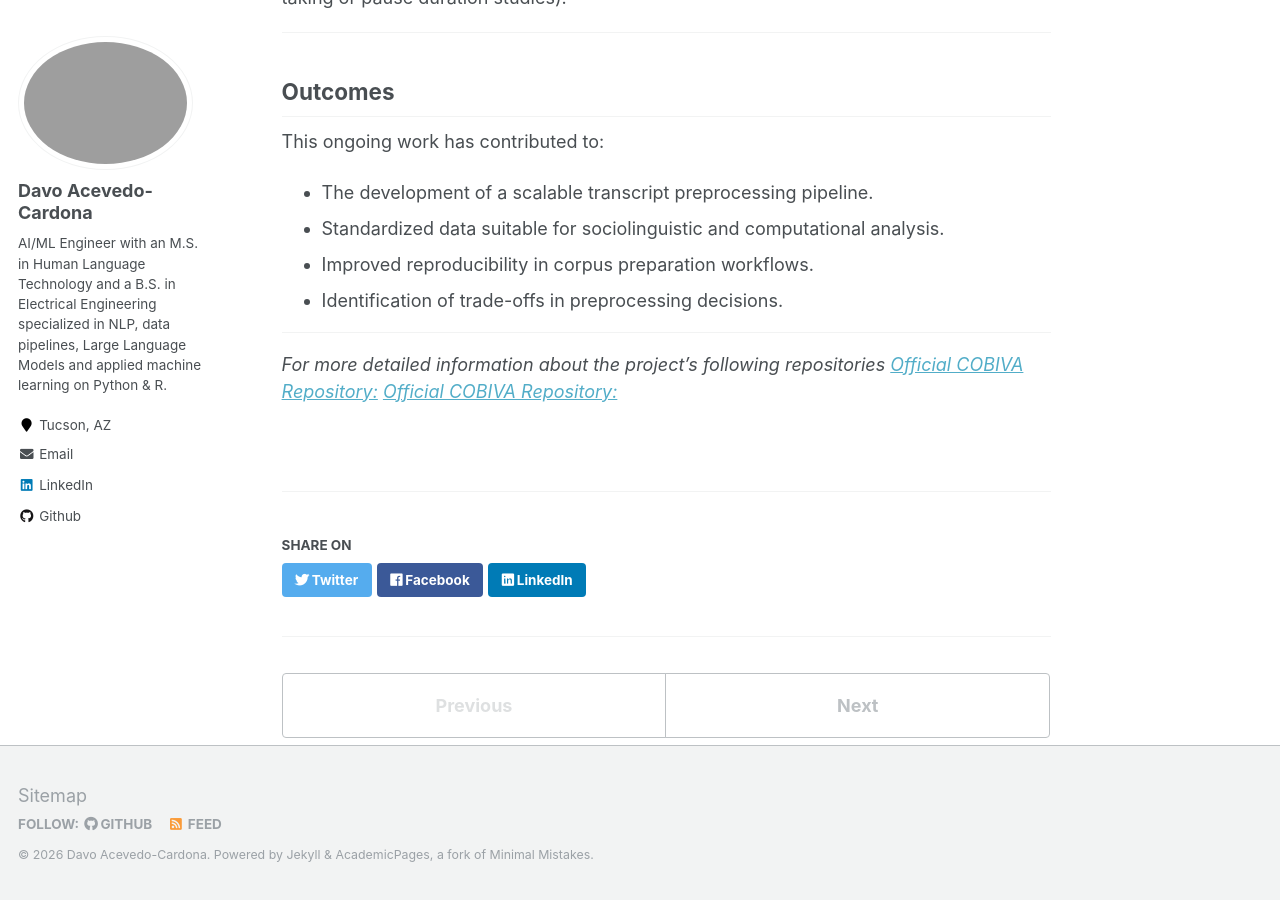
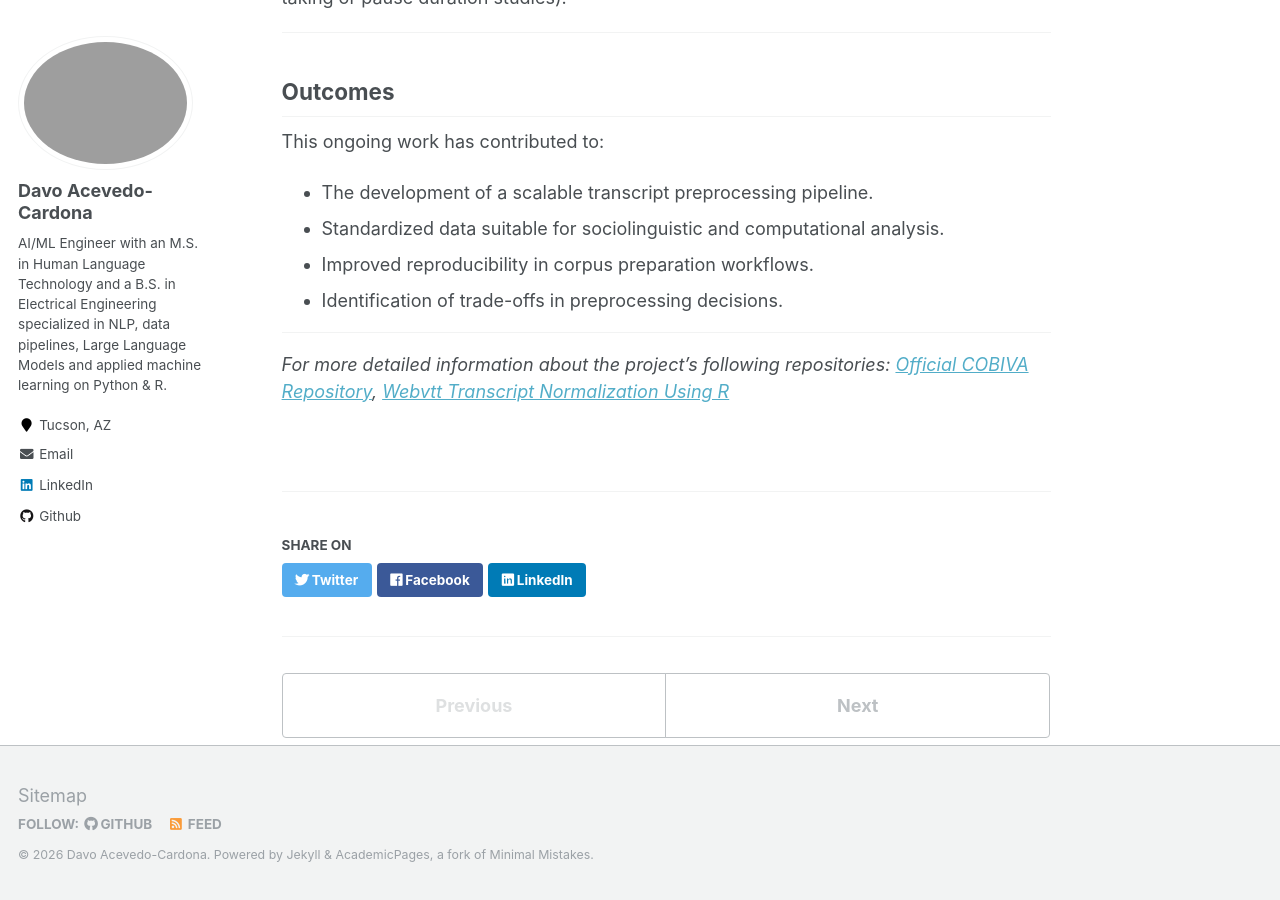
Before and after one commit to lldavoll/lldavoll.github.io, a Jekyll site: the page built from _portfolio/coviba.md, in a window 1280 px wide and 900 px high, scrolled down 6208 px. Built offline with Jekyll 4.4.1, drawn with Linux system fonts in a browser that asks for light colours.

Commit message:
Update coviba.md

```diff
--- a/_portfolio/coviba.md
+++ b/_portfolio/coviba.md
@@ -238,4 +238,4 @@ This ongoing work has contributed to:
 
 ---
 
-_For more detailed information about the project's following repositories [Official COBIVA Repository:](https://github.com/COBIVA) [Official COBIVA Repository:](https://github.com/lldavoll/Webvtt-Transcript-Normalization-Using-R)_
+_For more detailed information about the project's following repositories: [Official COBIVA Repository](https://github.com/COBIVA), [Webvtt Transcript Normalization Using R](https://github.com/lldavoll/Webvtt-Transcript-Normalization-Using-R)_
```
